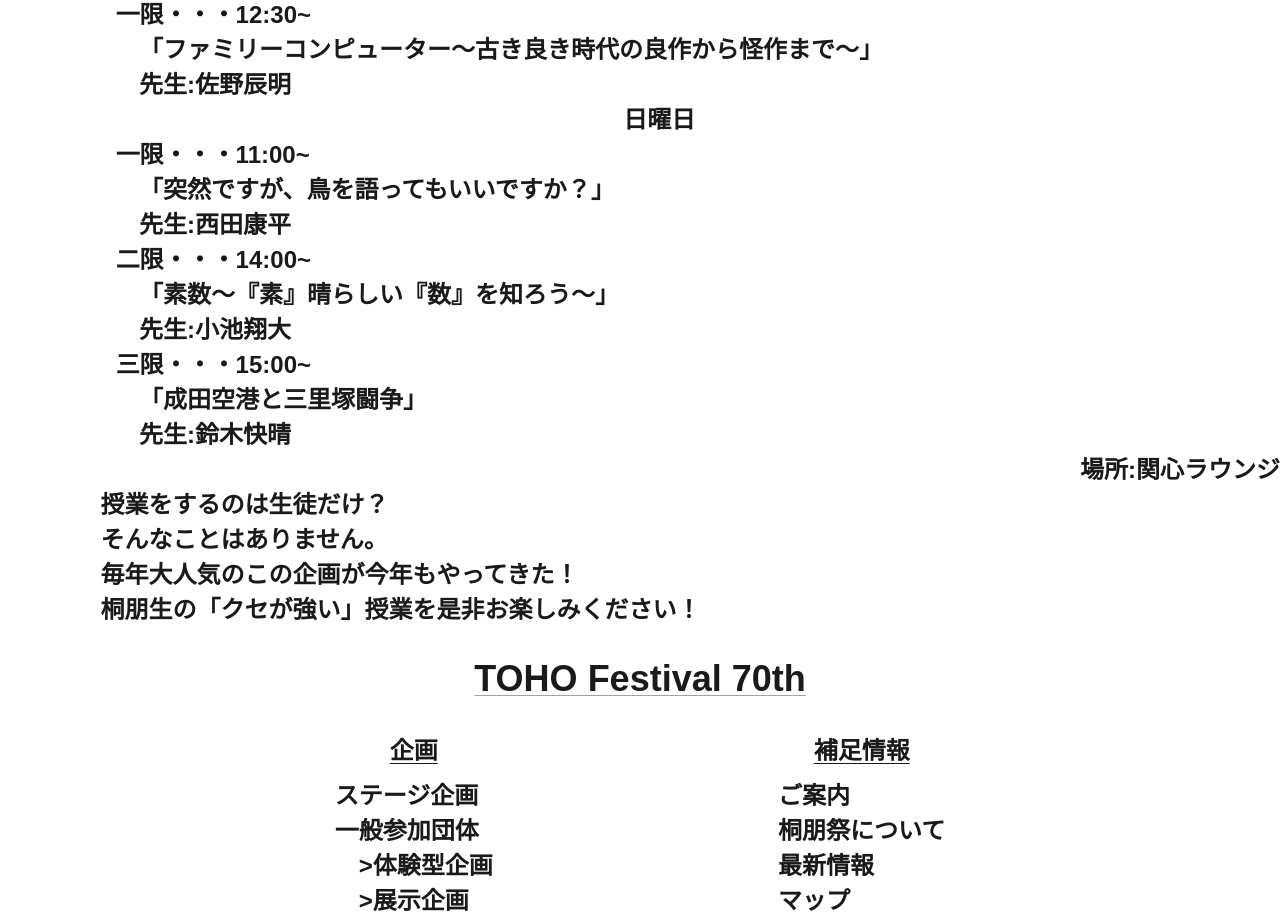
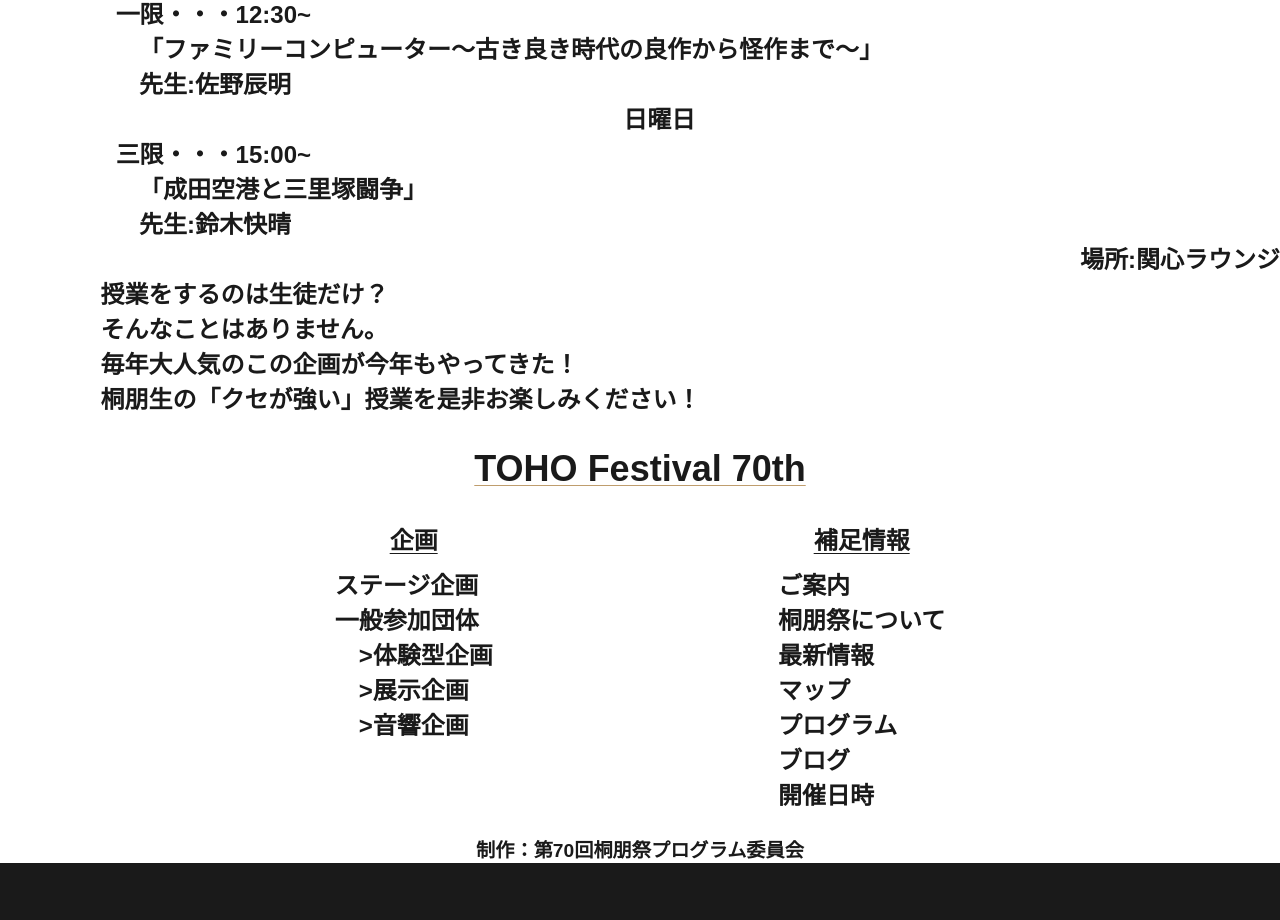
Before and after one commit to toho-festival/website-2021, a Next.js app: page /projects/class-by-student in a window 1280 px wide. Shown: the part 795-1715 px from the top of the page. After the commit the page ends 1658 px from the top, so only its background shows below. Built offline with nearby package versions, Linux system fonts and the light colour scheme.

Commit message:
delete deleted classes

```diff
--- a/src/pages/projects/class-by-student.tsx
+++ b/src/pages/projects/class-by-student.tsx
@@ -29,8 +29,8 @@ const ClassByStudent = () => {
 			</Schedule>
 			<Date>日曜日</Date>
 			<Schedule>
-				<li>一限・・・11:00~ <Indent>「突然ですが、鳥を語ってもいいですか？」<p>先生:西田康平</p></Indent></li>
-				<li>二限・・・14:00~ <Indent>「素数〜『素』晴らしい『数』を知ろう〜」<p>先生:小池翔大</p></Indent></li>
+				{/* <li>一限・・・11:00~ <Indent>「突然ですが、鳥を語ってもいいですか？」<p>先生:西田康平</p></Indent></li>
+				<li>二限・・・14:00~ <Indent>「素数〜『素』晴らしい『数』を知ろう〜」<p>先生:小池翔大</p></Indent></li> */}
 				<li>三限・・・15:00~ <Indent>「成田空港と三里塚闘争」<p>先生:鈴木快晴</p></Indent></li>
 			</Schedule>
 			<Where>場所:関心ラウンジ</Where>
```
